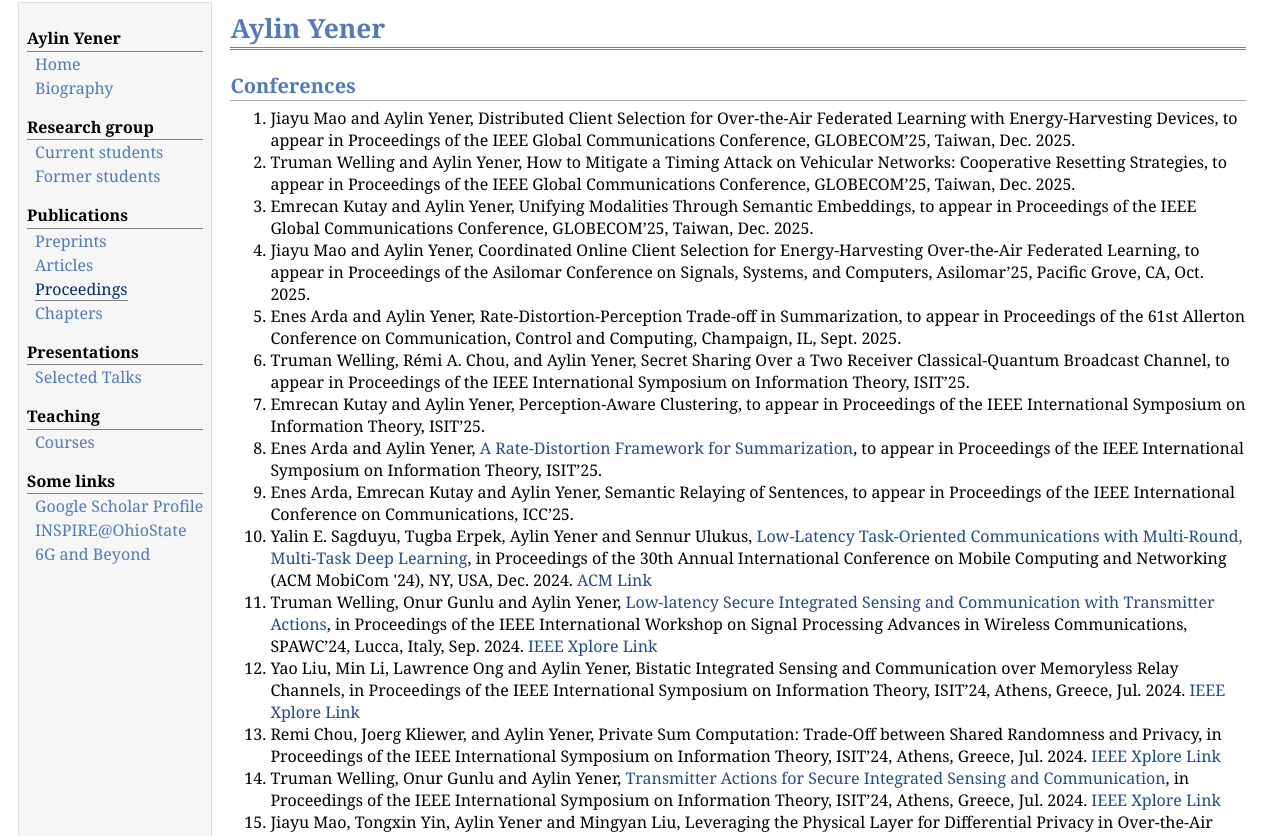
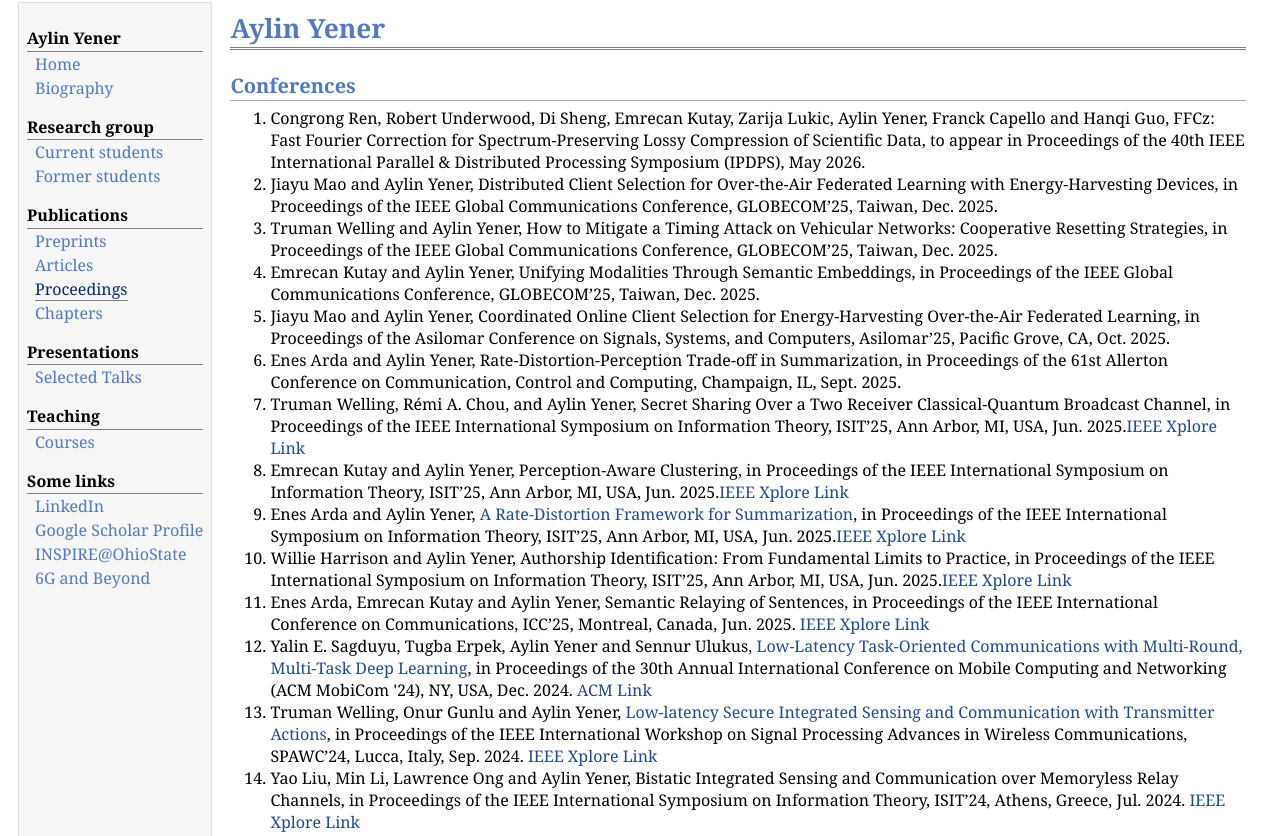
Before and after one commit to AylinYener/aylinyener.github.io, a plain HTML site: page proceedings.html in a window 1280 px wide. Shown: the top 836 px of the page. Drawn offline with Linux system fonts and the light colour scheme.

Commit message:
Add files via upload

```diff
--- a/proceedings.html
+++ b/proceedings.html
@@ -54,6 +54,16 @@
 
       <div class="menu-item">
 
+        <a href="https://www.linkedin.com/in/professor-aylin-yener-/" target="_blank">
+
+          LinkedIn
+
+        </a>
+
+      </div>
+
+      <div class="menu-item">
+
         <a href="https://scholar.google.com/citations?user=W6DNu0cAAAAJ&hl=en" target="_blank">
 
           Google Scholar Profile
@@ -104,23 +114,27 @@
 
 	<ol>
 
-		<li>Jiayu Mao and Aylin Yener, Distributed Client Selection for Over-the-Air Federated Learning with Energy-Harvesting Devices, to appear in Proceedings of the IEEE Global Communications Conference, GLOBECOM’25, Taiwan, Dec. 2025.</li>
+		<li>Congrong Ren, Robert Underwood, Di Sheng, Emrecan Kutay, Zarija Lukic, Aylin Yener, Franck Capello and Hanqi Guo, FFCz: Fast Fourier Correction for Spectrum-Preserving Lossy Compression of Scientific Data, to appear in Proceedings of the 40th IEEE International Parallel & Distributed Processing Symposium (IPDPS), May 2026.</li>
 
-		<li>Truman Welling and Aylin Yener, How to Mitigate a Timing Attack on Vehicular Networks: Cooperative Resetting Strategies, to appear in Proceedings of the IEEE Global Communications Conference, GLOBECOM’25, Taiwan, Dec. 2025.</li>
+		<li>Jiayu Mao and Aylin Yener, Distributed Client Selection for Over-the-Air Federated Learning with Energy-Harvesting Devices, in Proceedings of the IEEE Global Communications Conference, GLOBECOM’25, Taiwan, Dec. 2025.</li>
 
-		<li>Emrecan Kutay and Aylin Yener, Unifying Modalities Through Semantic Embeddings, to appear in Proceedings of the IEEE Global Communications Conference, GLOBECOM’25, Taiwan, Dec. 2025.</li>
+		<li>Truman Welling and Aylin Yener, How to Mitigate a Timing Attack on Vehicular Networks: Cooperative Resetting Strategies, in Proceedings of the IEEE Global Communications Conference, GLOBECOM’25, Taiwan, Dec. 2025.</li>
 
-		<li>Jiayu Mao and Aylin Yener, Coordinated Online Client Selection for Energy-Harvesting Over-the-Air Federated Learning, to appear in Proceedings of the Asilomar Conference on Signals, Systems, and Computers, Asilomar’25, Pacific Grove, CA, Oct. 2025.</li>
+		<li>Emrecan Kutay and Aylin Yener, Unifying Modalities Through Semantic Embeddings, in Proceedings of the IEEE Global Communications Conference, GLOBECOM’25, Taiwan, Dec. 2025.</li>
 
-		<li>Enes Arda and Aylin Yener, Rate-Distortion-Perception Trade-off in Summarization, to appear in Proceedings of the 61st Allerton Conference on Communication, Control and Computing, Champaign, IL, Sept. 2025.</li>
+		<li>Jiayu Mao and Aylin Yener, Coordinated Online Client Selection for Energy-Harvesting Over-the-Air Federated Learning, in Proceedings of the Asilomar Conference on Signals, Systems, and Computers, Asilomar’25, Pacific Grove, CA, Oct. 2025.</li>
 
-		<li>Truman Welling, Rémi A. Chou, and Aylin Yener, Secret Sharing Over a Two Receiver Classical-Quantum Broadcast Channel, to appear in Proceedings of the IEEE International Symposium on Information Theory, ISIT’25.</li>
+		<li>Enes Arda and Aylin Yener, Rate-Distortion-Perception Trade-off in Summarization, in Proceedings of the 61st Allerton Conference on Communication, Control and Computing, Champaign, IL, Sept. 2025.</li>
 
-		<li>Emrecan Kutay and Aylin Yener, Perception-Aware Clustering, to appear in Proceedings of the IEEE International Symposium on Information Theory, ISIT’25.</li>
+		<li>Truman Welling, Rémi A. Chou, and Aylin Yener, Secret Sharing Over a Two Receiver Classical-Quantum Broadcast Channel, in Proceedings of the IEEE International Symposium on Information Theory, ISIT’25, Ann Arbor, MI, USA, Jun. 2025.<a href="https://ieeexplore.ieee.org/document/11195606">IEEE Xplore Link</a></li>
 
-		<li>Enes Arda and Aylin Yener, <a href="https://arxiv.org/abs/2501.13100">A Rate-Distortion Framework for Summarization</a>, to appear in Proceedings of the IEEE International Symposium on Information Theory, ISIT’25.</li>
+		<li>Emrecan Kutay and Aylin Yener, Perception-Aware Clustering, in Proceedings of the IEEE International Symposium on Information Theory, ISIT’25, Ann Arbor, MI, USA, Jun. 2025.<a href="https://ieeexplore.ieee.org/document/11195473">IEEE Xplore Link</a></li>
 
-		<li>Enes Arda, Emrecan Kutay and Aylin Yener, Semantic Relaying of Sentences, to appear in Proceedings of the IEEE International Conference on Communications, ICC’25.</li>
+		<li>Enes Arda and Aylin Yener, <a href="https://arxiv.org/abs/2501.13100">A Rate-Distortion Framework for Summarization</a>, in Proceedings of the IEEE International Symposium on Information Theory, ISIT’25, Ann Arbor, MI, USA, Jun. 2025.<a href="https://ieeexplore.ieee.org/document/11195348">IEEE Xplore Link</a></li>
+
+		<li>Willie Harrison and Aylin Yener, Authorship Identification: From Fundamental Limits to Practice, in Proceedings of the IEEE International Symposium on Information Theory, ISIT’25, Ann Arbor, MI, USA, Jun. 2025.<a href="https://ieeexplore.ieee.org/document/11195521">IEEE Xplore Link</a></li>
+
+		<li>Enes Arda, Emrecan Kutay and Aylin Yener, Semantic Relaying of Sentences, in Proceedings of the IEEE International Conference on Communications, ICC’25, Montreal, Canada, Jun. 2025. <a href="https://ieeexplore.ieee.org/document/11161409">IEEE Xplore Link</a></li>
 
 		<li>Yalin E. Sagduyu, Tugba Erpek, Aylin Yener and Sennur Ulukus, <a href="https://arxiv.org/abs/2411.10385">Low-Latency Task-Oriented Communications with Multi-Round, Multi-Task Deep Learning</a>, in Proceedings of the 30th Annual International Conference on Mobile Computing and Networking (ACM MobiCom '24), NY, USA, Dec. 2024. <a href="https://dl.acm.org/doi/10.1145/3636534.3698244">ACM Link</a></li>
 
@@ -696,7 +710,7 @@
 
 <div id="footer">
 <div id="footer-text">
-Page generated 2025-08-10 16:36:28 Eastern Daylight Time, by <a href="http://jemdoc.jaboc.net/">jemdoc</a>.
+Page generated 2025-12-29 00:38:58 Turkey Standard Time, by <a href="http://jemdoc.jaboc.net/">jemdoc</a>.
 </div>
 </div>
 </div>
```
Also changed, not shown: articles.html (+11 -1 lines), biography.html (+11 -1 lines), chapters.html (+11 -1 lines), courses.html (+21 -1 lines), current-students.html (+19 -1 lines), former-students.html (+11 -1 lines), index.html (+11 -1 lines), preprints.html (+20 -6 lines), talks.html (+13 -1 lines), 10 other files.
